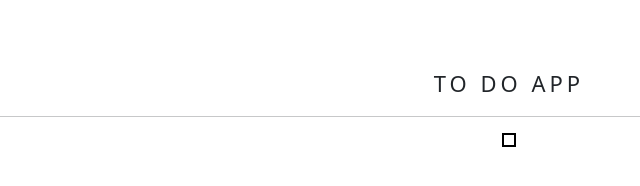
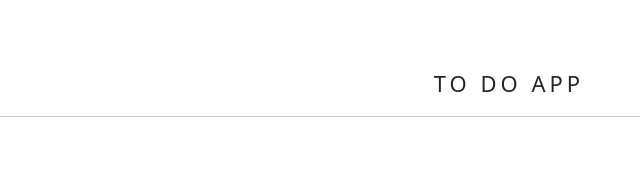
Before and after one commit to vedatsozen/todoapp, a plain HTML site: page index.html in a window 1280 px wide. Shown: the full height of the page, 131-771 px from the left. Drawn offline with nearby package versions, Linux system fonts and the light colour scheme.

Commit message:
Update index.html

```diff
--- a/index.html
+++ b/index.html
@@ -24,7 +24,7 @@
 
 <h1 class="title">TO DO APP</h1>
 <hr>
-<div id="container"></div>
+
 
 <script src="task.js"></script>
 
```
